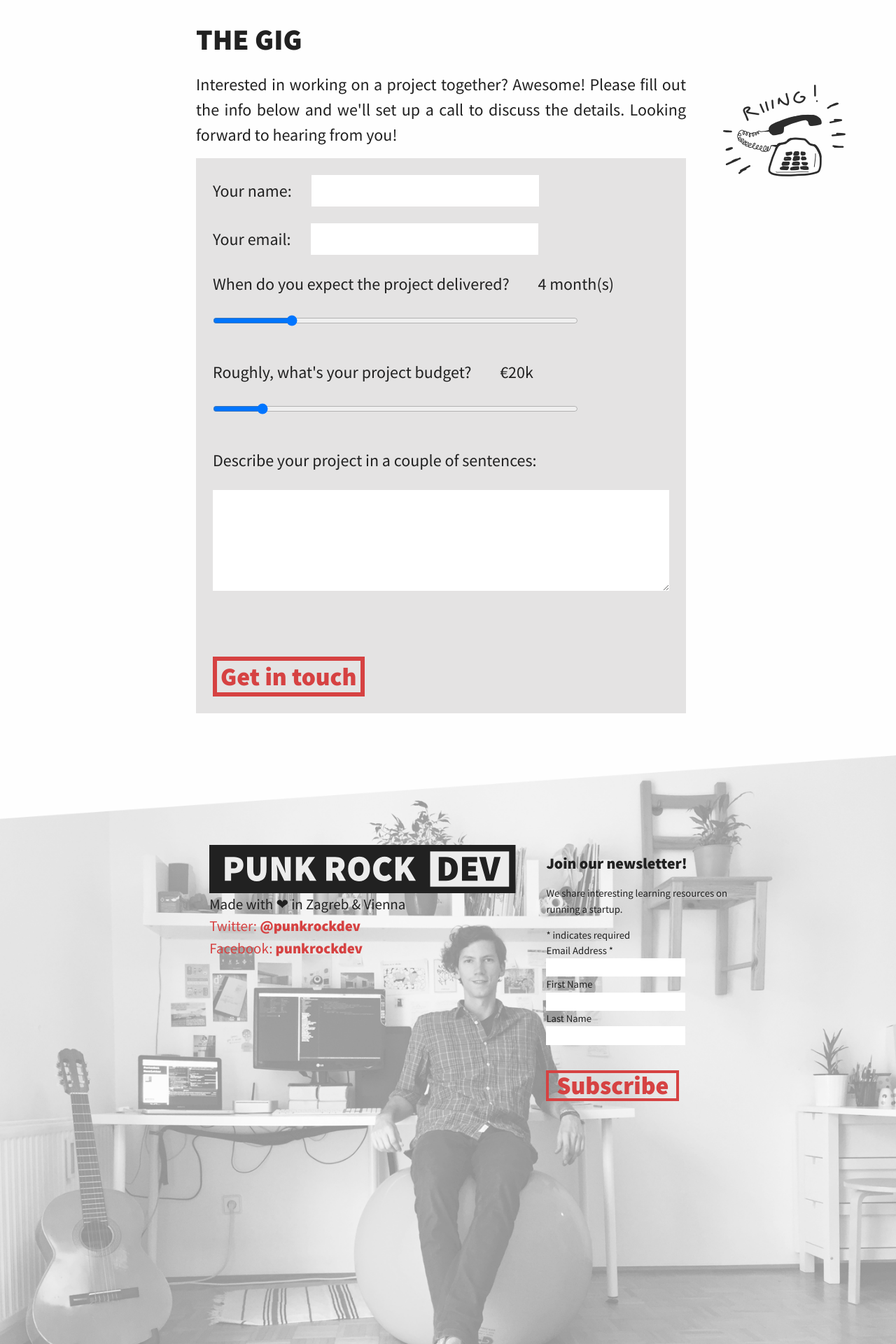
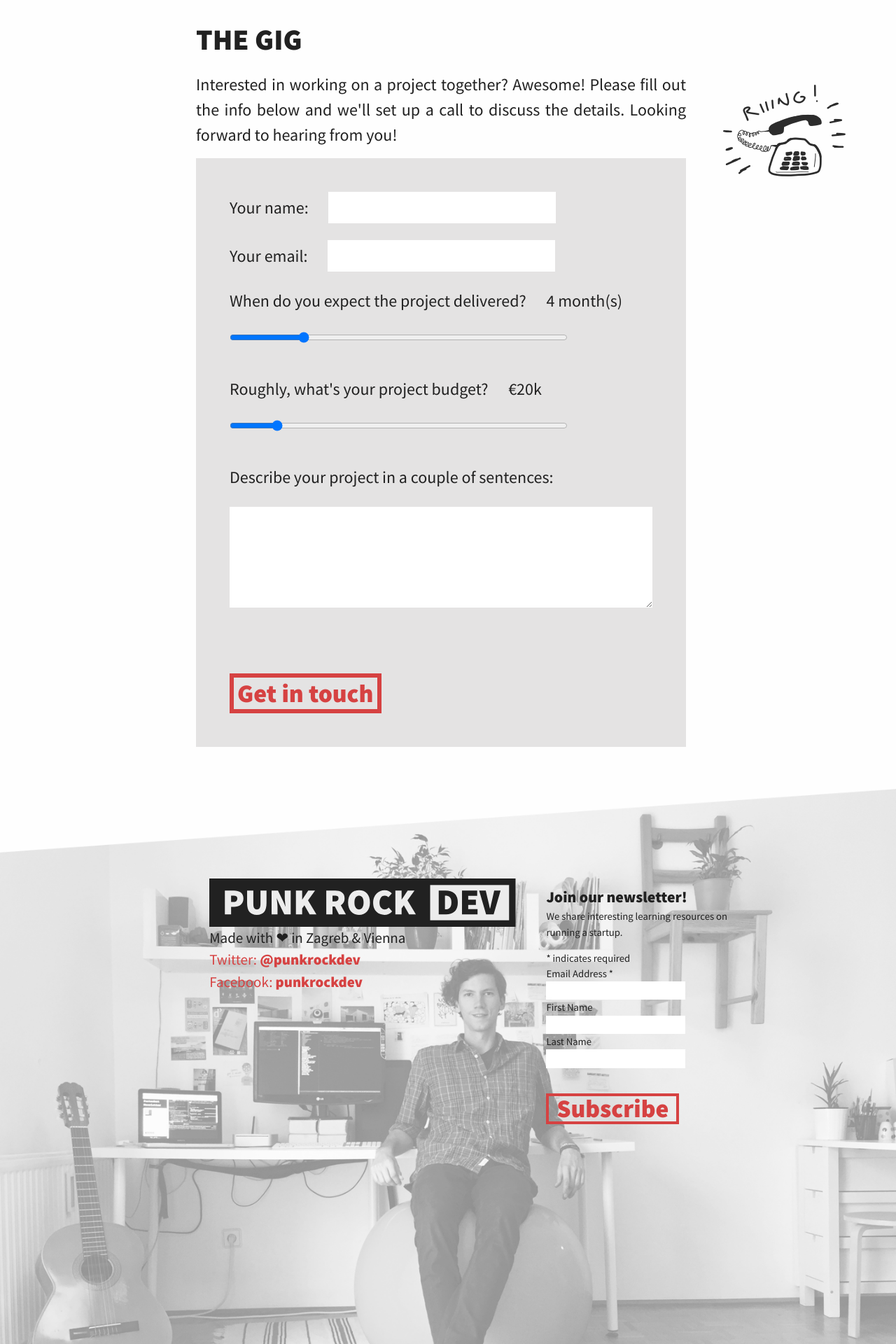
Before and after one commit to punkrockdev/punkrockdev.github.io, a Jekyll site: the page built from index.md, in a window 1280 px wide. Shown: the part 4264-6184 px from the top of the page at 70% size. Built offline with Jekyll 4.4.1, drawn with Linux system fonts in a browser that asks for light colours; comment, search, counter and statistics services are not loaded.

Commit message:
move mailchimp stylesheet load to head

```diff
--- a/_includes/head.html
+++ b/_includes/head.html
@@ -9,4 +9,5 @@
     <link rel="stylesheet" href="{{ "/css/main.css" | prepend: site.baseurl }}">
     <link rel="canonical" href="{{ page.url | replace:'index.html','' | prepend: site.baseurl | prepend: site.url }}">
     <link href="https://fonts.googleapis.com/css?family=Source+Sans+Pro:400,400i,900&amp;subset=latin-ext" rel="stylesheet">
+    <link href="//cdn-images.mailchimp.com/embedcode/classic-10_7.css" rel="stylesheet" type="text/css">
 </head>
--- a/_includes/newsletter.html
+++ b/_includes/newsletter.html
@@ -1,5 +1,4 @@
 <!-- Begin MailChimp Signup Form -->
-<link href="//cdn-images.mailchimp.com/embedcode/classic-10_7.css" rel="stylesheet" type="text/css">
 <div id="mc_embed_signup">
     <form action="//punkrockdev.us14.list-manage.com/subscribe/post?u=53aecd554422f8ec674b24a16&amp;id=d2c61c9268" method="post" id="mc-embedded-subscribe-form" name="mc-embedded-subscribe-form" class="validate" target="_blank" novalidate>
         <div id="mc_embed_signup_scroll">
--- a/_sass/_form.scss
+++ b/_sass/_form.scss
@@ -1,7 +1,10 @@
 form {
     /* margin: 0 auto; */
     /* width: 400px; */
-    padding: 1em;
+    padding: 2em;
+    @include media-query($on-palm) {
+        padding: 1em;
+    }
     background: $grey-color-transparent;
 
     .form-input { margin-bottom: 1em;}
@@ -42,7 +45,6 @@ form {
     }
     .slider-value {
         font: 1em $base-font-family;
-        margin: 0.5em;
         @include media-query($on-laptop) {
             margin: 0em;
             width: 100%;
@@ -53,6 +55,10 @@ form {
 #mc_embed_signup{
     clear:left;
     font-size: 0.7em;
+
+    #mc_embed_signup_scroll {
+        h2 { margin: 0 0; }
+    }
 
     p { text-align: left; }
 
```
